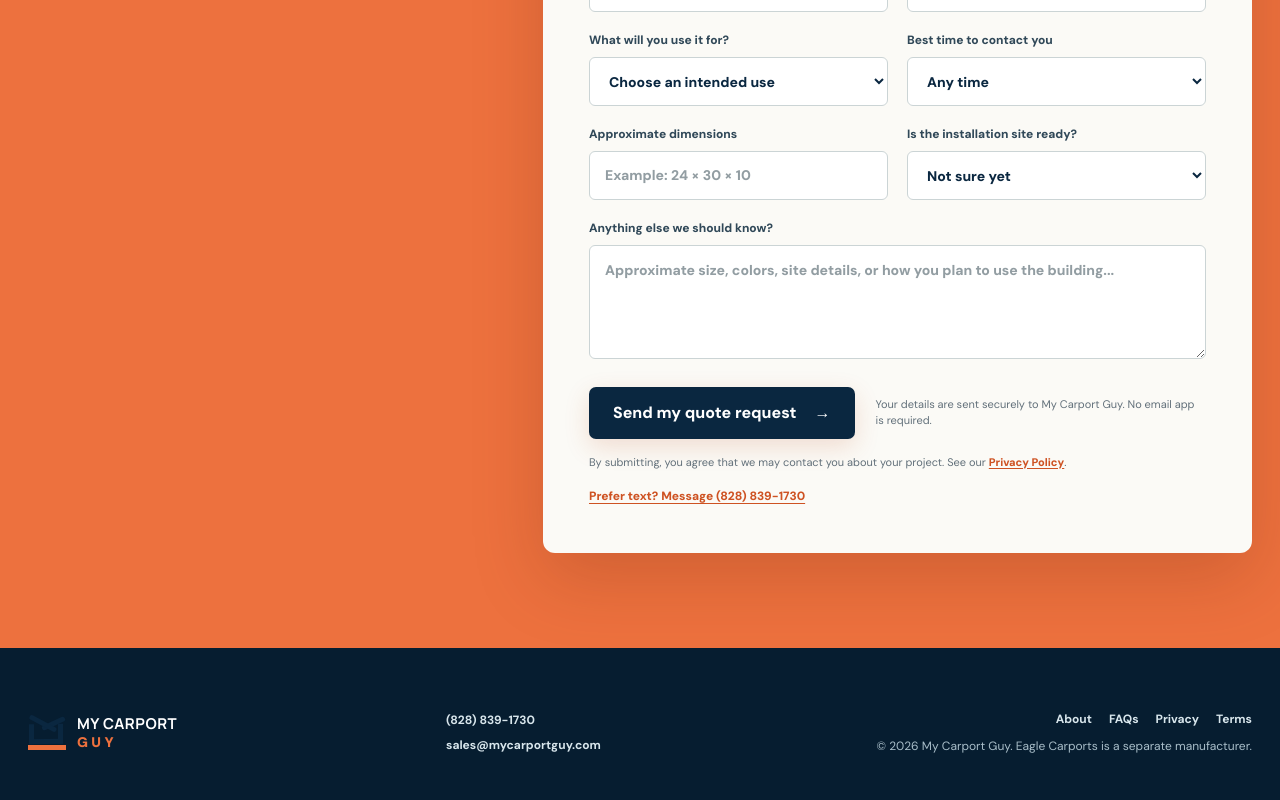
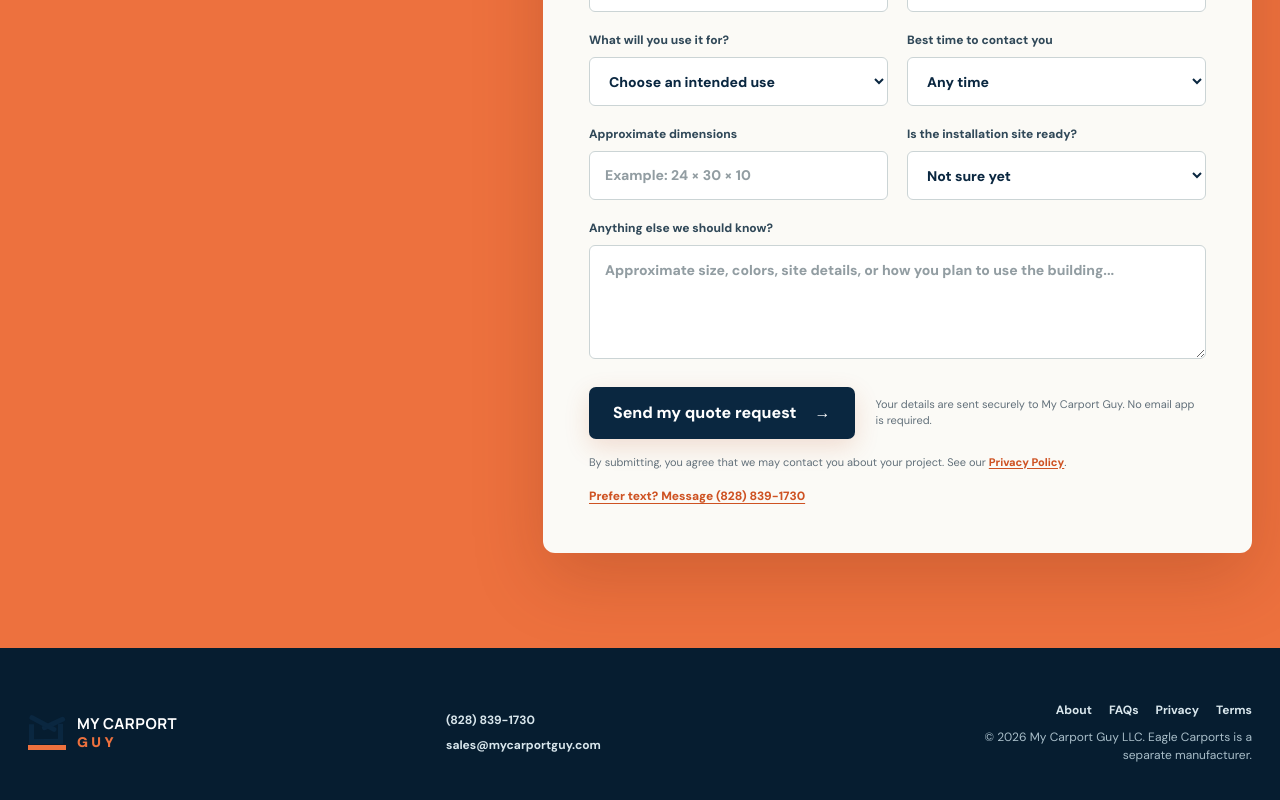
Before and after one commit to barrylunsford/mycarportguy, a Next.js app: page / in a window 1280 px wide. Shown: the part 5905-6705 px from the top of the page. Built offline with nearby package versions, Linux system fonts and the light colour scheme; no server answers.

Commit message:
Add LLC name to site footer

```diff
--- a/app/page.tsx
+++ b/app/page.tsx
@@ -404,7 +404,7 @@ export default async function Home() {
             <a href="/terms">Terms</a>
           </div>
           <p>
-            © {new Date().getFullYear()} My Carport Guy. Eagle Carports is a
+            © {new Date().getFullYear()} My Carport Guy LLC. Eagle Carports is a
             separate manufacturer.
           </p>
         </div>
```
